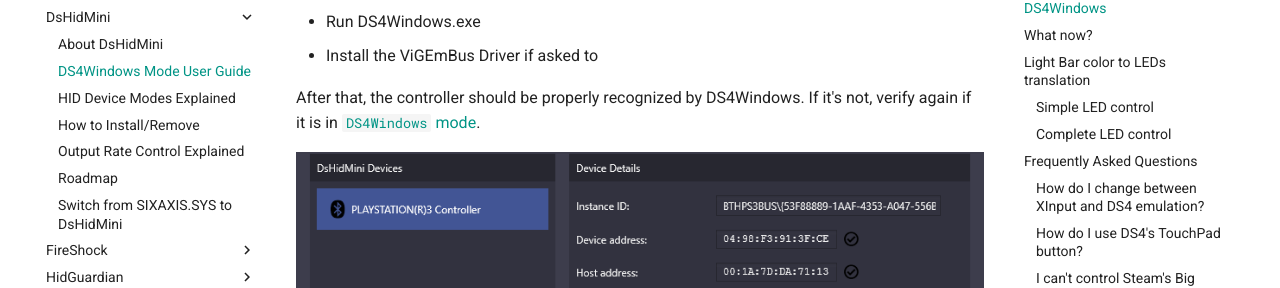
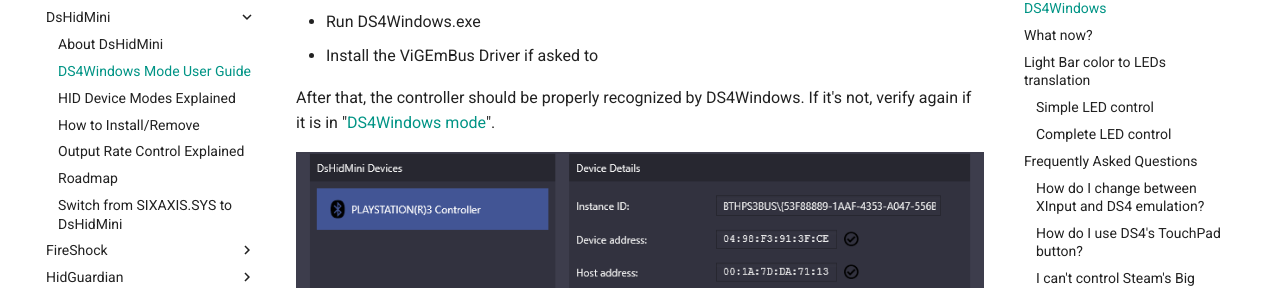
Before and after one commit to nefarius/ViGEm.github.io, an MkDocs documentation site: the page built from docs/projects/DsHidMini/DS4-Mode-User-Guide.md, in a window 1280 px wide and 900 px high, scrolled down 1248 px. Shown: the part 172-460 px from the top of the window. Built offline with MkDocs 1.6.1 and Material for MkDocs 9.7.7, drawn with Linux system fonts in a browser that asks for light colours; comment, search, counter and statistics services are not loaded.

```diff
--- a/docs/projects/DsHidMini/DS4-Mode-User-Guide.md
+++ b/docs/projects/DsHidMini/DS4-Mode-User-Guide.md
@@ -29,7 +29,7 @@ In `DS4Windows` HID Device Mode, the controller appears as a custom device that
 - Run DS4Windows.exe
 - Install the ViGEmBus Driver if asked to
 
-After that, the controller should be properly recognized by DS4Windows. If it's not, verify again if it is in [`DS4Windows` mode](../HID-Device-Modes-Explained).
+After that, the controller should be properly recognized by DS4Windows. If it's not, verify again if it is in "[DS4Windows mode](../HID-Device-Modes-Explained)".
 
 ![DS4ModeDS4W](images/DS4ModeDS4W.png){: .glightbox }
 
```
